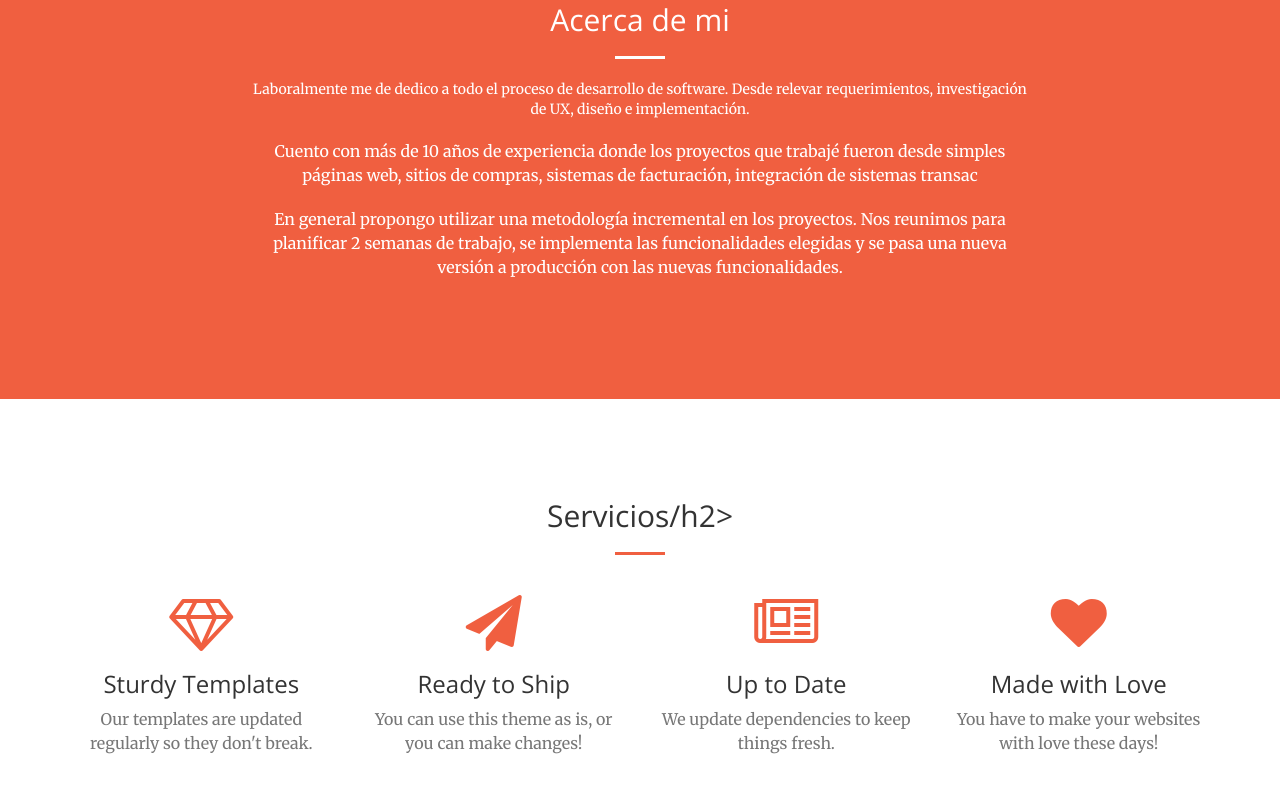
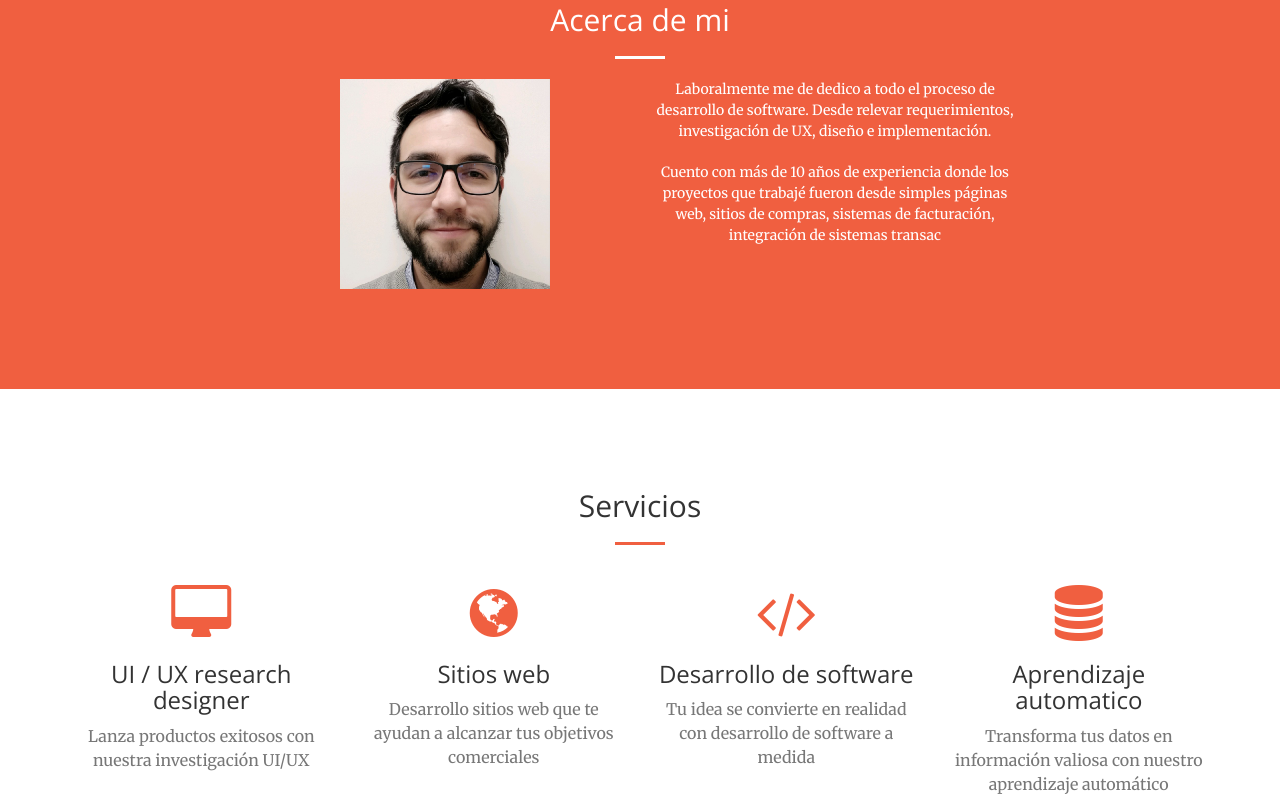
Before and after one commit to veiro/veiro.github.io, a website: page index.html in a window 1280 px wide. Shown: the part 897-1700 px from the top of the page. Drawn offline with nearby package versions, Linux system fonts and the light colour scheme.

Commit message:
conteonido

```diff
--- a/index.html
+++ b/index.html
@@ -25,6 +25,8 @@
 
     <!-- Theme CSS -->
     <link href="css/creative.min.css" rel="stylesheet">
+
+    <link rel="shortcut icon" href="recursos/icono_porfolio.jpg" />
 
     <!-- HTML5 Shim and Respond.js IE8 support of HTML5 elements and media queries -->
     <!-- WARNING: Respond.js doesn't work if you view the page via file:// -->
@@ -88,13 +90,12 @@
                     <h2 class="section-heading">Acerca de mi</h2>
                     <hr class="light">
                     <div class="row">
-                        <div class="col-lg-6>
+                        <div class="col-lg-6">
                             <img style="height: 15em;" src="recursos/foto_perfil_andres.jpg" alt="foto de andres veiro">
                         </div>
-                        <div class="col-lg-6>
-                            <p>Laboralmente me de dedico a todo el proceso de desarrollo de software. Desde relevar requerimientos, investigación de UX, diseño e implementación.</p>
-                            <p>Cuento con más de 10 años de experiencia donde los proyectos que trabajé fueron desde simples páginas web, sitios de compras, sistemas de facturación, integración de sistemas transac</p>
-                            <p>En general propongo utilizar una metodología incremental en los proyectos. Nos reunimos para planificar 2 semanas de trabajo, se implementa las funcionalidades elegidas y se pasa una nueva versión a producción con las nuevas funcionalidades.</p>
+                        <div class="col-lg-6">
+                            <p style="font-size: 1em;">Laboralmente me de dedico a todo el proceso de desarrollo de software. Desde relevar requerimientos, investigación de UX, diseño e implementación.</p>
+                            <p style="font-size: 1em;">Cuento con más de 10 años de experiencia donde los proyectos que trabajé fueron desde simples páginas web, sitios de compras, sistemas de facturación, integración de sistemas transac</p>
 
                         </div>
                     </div>
@@ -107,39 +108,44 @@
         <div class="container">
             <div class="row">
                 <div class="col-lg-12 text-center">
-                    <h2 class="section-heading">Servicios/h2>
+                    <h2 class="section-heading">Servicios</h2>
                     <hr class="primary">
                 </div>
             </div>
         </div>
         <div class="container">
             <div class="row">
+
                 <div class="col-lg-3 col-md-6 text-center">
                     <div class="service-box">
-                        <i class="fa fa-4x fa-diamond text-primary sr-icons"></i>
-                        <h3>Sturdy Templates</h3>
-                        <p class="text-muted">Our templates are updated regularly so they don't break.</p>
+                        <i class="fa fa-4x  fa-solid fa-desktop text-primary sr-icons"></i>
+                        <h3>UI / UX research designer </h3>
+                        <p class="text-muted">Lanza productos exitosos con nuestra investigación UI/UX</p>
                     </div>
                 </div>
+
                 <div class="col-lg-3 col-md-6 text-center">
                     <div class="service-box">
-                        <i class="fa fa-4x fa-paper-plane text-primary sr-icons"></i>
-                        <h3>Ready to Ship</h3>
-                        <p class="text-muted">You can use this theme as is, or you can make changes!</p>
+                        <i class="fa fa-4x fa-globe text-primary sr-icons"></i>
+                        <h3>Sitios web</h3>
+                        <p class="text-muted">Desarrollo sitios web que te ayudan a alcanzar tus objetivos comerciales</p>
                     </div>
                 </div>
+
                 <div class="col-lg-3 col-md-6 text-center">
                     <div class="service-box">
-                        <i class="fa fa-4x fa-newspaper-o text-primary sr-icons"></i>
-                        <h3>Up to Date</h3>
-                        <p class="text-muted">We update dependencies to keep things fresh.</p>
+                        <i class="fa fa-4x fa-code text-primary sr-icons"></i>
+                        <h3>Desarrollo de software</h3>
+                        <p class="text-muted">Tu idea se convierte en realidad con desarrollo de software a medida</p>
                     </div>
                 </div>
+
+
                 <div class="col-lg-3 col-md-6 text-center">
                     <div class="service-box">
-                        <i class="fa fa-4x fa-heart text-primary sr-icons"></i>
-                        <h3>Made with Love</h3>
-                        <p class="text-muted">You have to make your websites with love these days!</p>
+                        <i class="fa fa-4x fa-solid fa-database text-primary sr-icons"></i>
+                        <h3>Aprendizaje automatico</h3>
+                        <p class="text-muted">Transforma tus datos en información valiosa con nuestro aprendizaje automático</p>
                     </div>
                 </div>
             </div>
@@ -243,30 +249,19 @@
         </div>
     </section>
 
-    <aside class="bg-dark">
-        <div class="container text-center">
-            <div class="call-to-action">
-                <h2>Free Download at Start Bootstrap!</h2>
-                <a href="http://startbootstrap.com/template-overviews/creative/" class="btn btn-default btn-xl sr-button">Download Now!</a>
-            </div>
-        </div>
-    </aside>
 
     <section id="contact">
         <div class="container">
             <div class="row">
                 <div class="col-lg-8 col-lg-offset-2 text-center">
-                    <h2 class="section-heading">Let's Get In Touch!</h2>
+                    <h2 class="section-heading">¡Mantengámonos en contacto!</h2>
                     <hr class="primary">
-                    <p>Ready to start your next project with us? That's great! Give us a call or send us an email and we will get back to you as soon as possible!</p>
+                    <p>¿Listo para comenzar tu próximo proyecto con nosotros? ¡Genial! Envíame un correo electrónico y nos comunicaremos contigo lo antes posible!</p>
                 </div>
-                <div class="col-lg-4 col-lg-offset-2 text-center">
-                    <i class="fa fa-phone fa-3x sr-contact"></i>
-                    <p>123-456-6789</p>
-                </div>
+
                 <div class="col-lg-4 text-center">
                     <i class="fa fa-envelope-o fa-3x sr-contact"></i>
-                    <p><a href="mailto:your-email@your-domain.com">feedback@startbootstrap.com</a></p>
+                    <p><a href="mailto:your-email@your-domain.com">andres.veiro@gmail.com</a></p>
                 </div>
             </div>
         </div>
```
Also changed, not shown: recursos/icono_porfolio.jpg (added).
